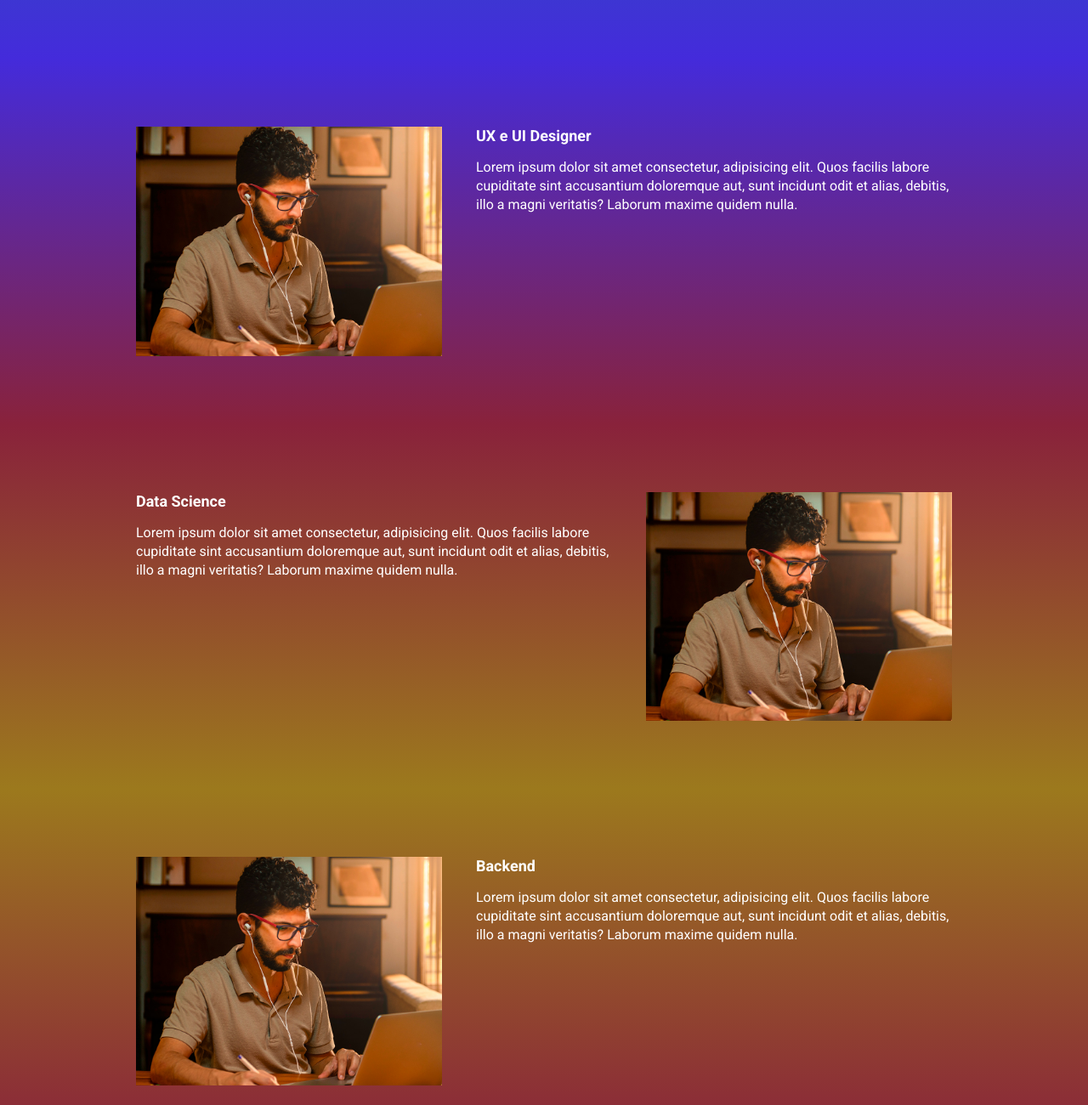
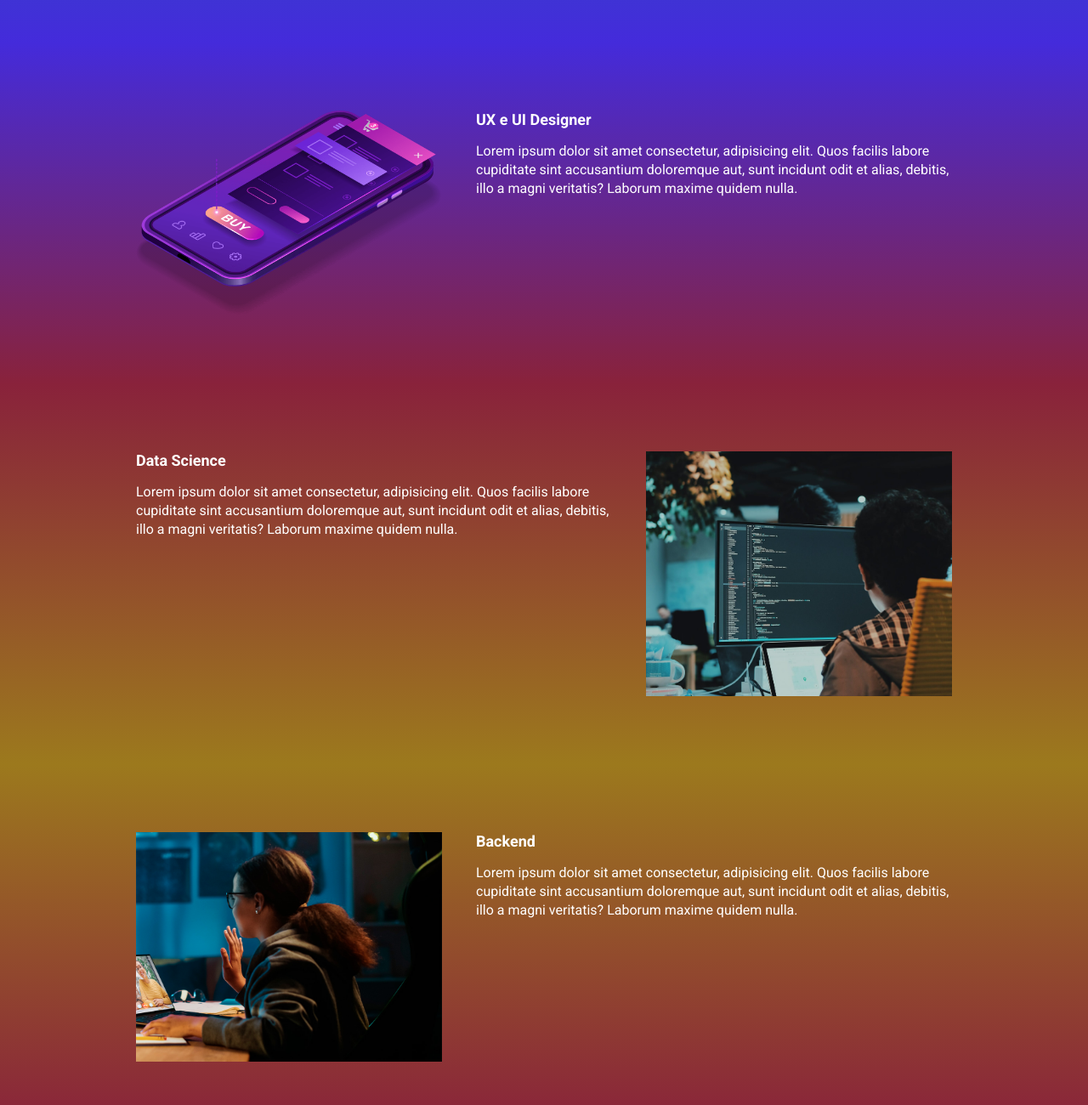
Before and after one commit to Phillipe-Hugo/ebac_tech_talks, a website built with Parcel: page src/index.html in a window 1280 px wide. Shown: the part 940-2240 px from the top of the page at 85% size. Built offline with nearby package versions, Linux system fonts and the light colour scheme.

Commit message:
Atualizando imagens html

```diff
--- a/src/index.html
+++ b/src/index.html
@@ -18,9 +18,7 @@
         <p class="hero__text">
             O maior evento  de tecnologia da América Latina começa em <span id="contador">
         </p>
-        <p>
-            Infelizmente o <span id="fimDoEvento"></span>
-        </p>
+
         <div class="infos-bar">
             <ul class="infos-bar__infos">
                 <li class="infos-bar__infos__item">
@@ -61,7 +59,7 @@
                     Lorem ipsum dolor sit amet consectetur, adipisicing elit. Quos facilis labore cupiditate sint accusantium doloremque aut, sunt incidunt odit et alias, debitis, illo a magni veritatis? Laborum maxime quidem nulla.
                 </p>
         </div>
-            <img class="event__image" src="./images/frontend.png" alt="Font-End">
+            <img class="event__image" src="./images/ui-ux.png" alt="Font-End">
     </div>
    </section>
 
@@ -73,7 +71,7 @@
                     Lorem ipsum dolor sit amet consectetur, adipisicing elit. Quos facilis labore cupiditate sint accusantium doloremque aut, sunt incidunt odit et alias, debitis, illo a magni veritatis? Laborum maxime quidem nulla.
                 </p>
         </div>
-            <img class="event__image" src="./images/frontend.png" alt="Font-End">
+            <img class="event__image" src="./images/data.png" alt="Font-End">
     </div>
    </section>
 
@@ -85,7 +83,7 @@
                     Lorem ipsum dolor sit amet consectetur, adipisicing elit. Quos facilis labore cupiditate sint accusantium doloremque aut, sunt incidunt odit et alias, debitis, illo a magni veritatis? Laborum maxime quidem nulla.
                 </p>
         </div>
-            <img class="event__image" src="./images/frontend.png" alt="Font-End">
+            <img class="event__image" src="./images/backend.png" alt="Font-End">
     </div>
    </section>
 
```
